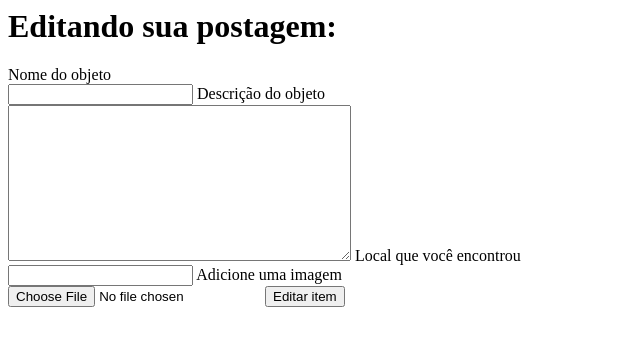
After one commit to brunomalheiros/IFinder, a Django app: template achadoseperdidos/templates/editaritem.html in a window 1280 px wide. The commit adds this page. Shown: the top 346 px of the page, without its empty margins (0-640 px from the left). Run offline with Django 3.2, Linux system fonts and the light colour scheme; the template is opened without the code that fills it: values that come from a table or form of the project are taken from there, others are empty.

Commit message:
atualizando os arquivos para adicionar a função de editar postagem

```diff
--- /dev/null
+++ b/achadoseperdidos/templates/editaritem.html
@@ -0,0 +1,15 @@
+
+
+    <h1>Editando sua postagem:</h1>
+    <form  method="POST" enctype="multipart/form-data">
+        {% csrf_token %}
+        <label>Nome do objeto</label> <br>
+        {{form.nome}}
+        <label>Descrição do objeto</label> <br>
+        {{form.descricao}}
+        <label>Local que você encontrou</label> <br>
+        {{form.localencontrado}}
+        <label>Adicione uma imagem</label> <br>
+        {{form.imagem}}
+        <input type="submit" class="btn btn-success" value="Editar item">
+    </form>
--- a/achadoseperdidos/templates/listadeitens.html
+++ b/achadoseperdidos/templates/listadeitens.html
@@ -11,6 +11,7 @@
     {{ objeto.nome }}
     </h1>
     <a href="/detalhes-do-item/{{ objeto.id }}"><button> Detalhes do objeto </button></a><br>
+    <a href="/editar-item/{{ objeto.id }}"><button> Editar objeto </button></a><br>
     {% endfor %}
   </body>
 </html>
--- a/achadoseperdidos/urls.py
+++ b/achadoseperdidos/urls.py
@@ -6,4 +6,5 @@ urlpatterns = [
     path('lista-de-itens', views.listadeitens, name='lista-de-itens'),
     path('adicionar-item', views.adicionaritem, name='adicionar-item'),
     path('detalhes-do-item/<int:id>', views.item, name='detalhes-do-item'),
+    path('editar-item/<int:id>', views.editar, name='detalhes-do-item'),
 ]
```
Also changed, not shown: achadoseperdidos/views.py (+17 -0 lines).
